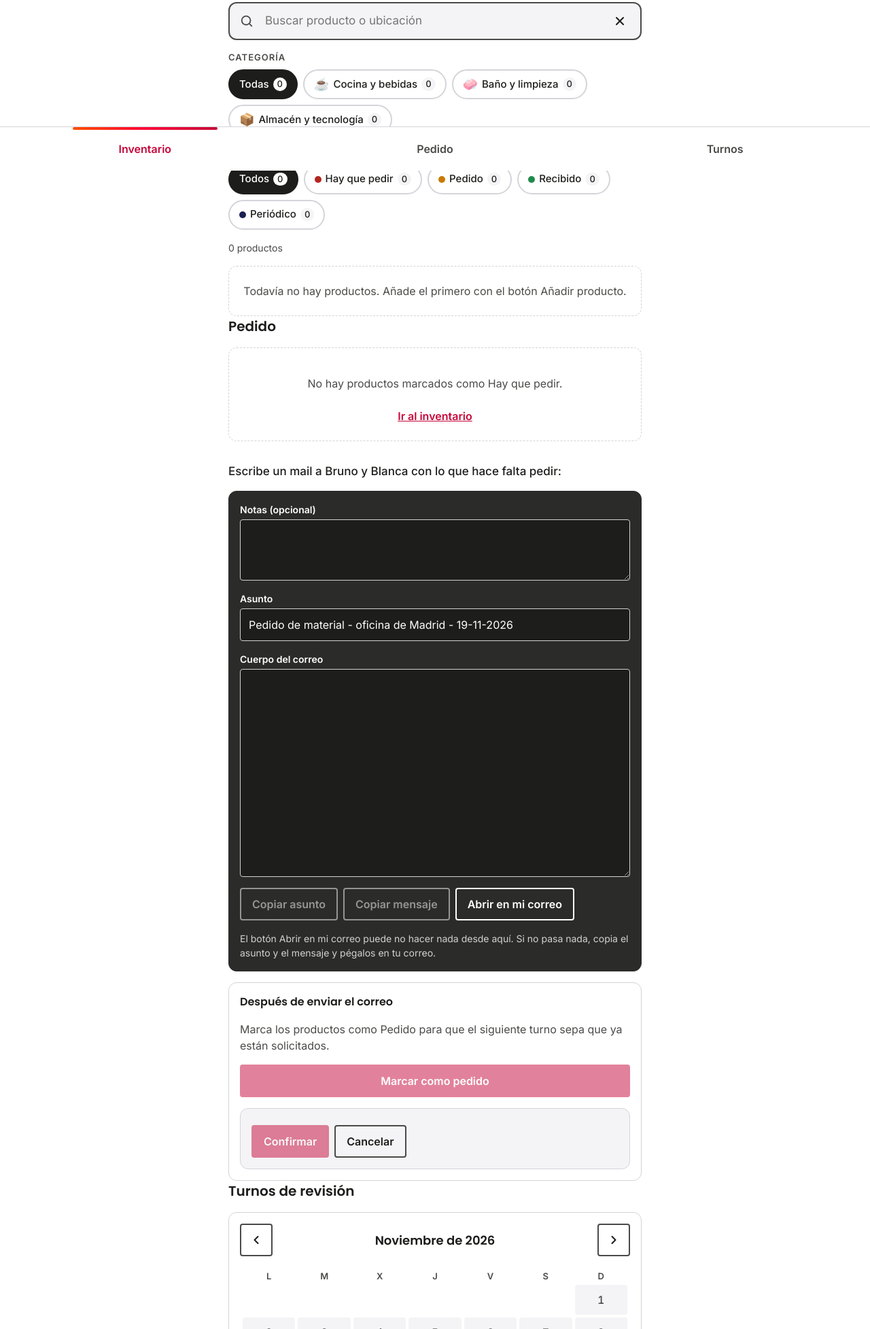
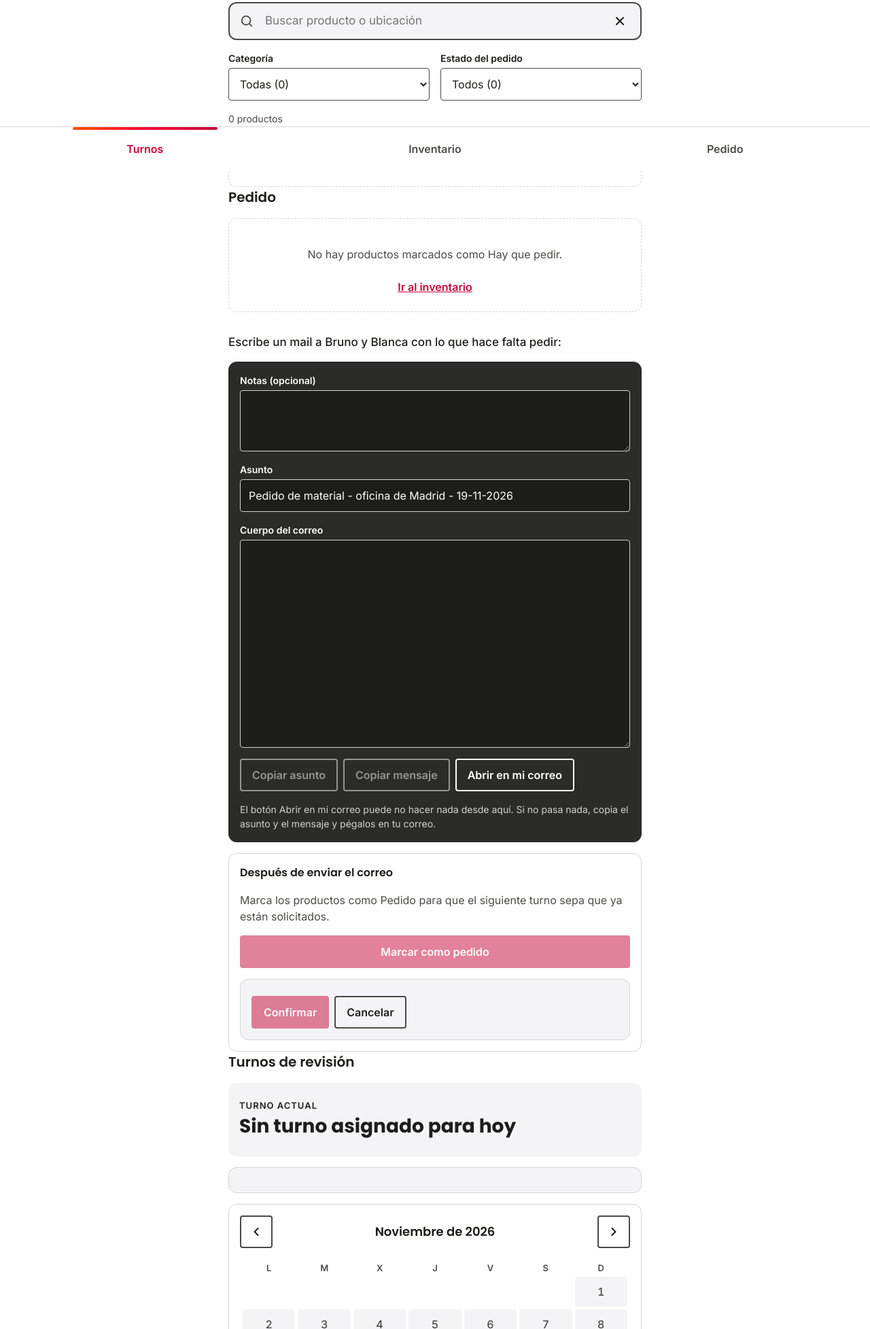
Before and after one commit to amaeso-webimpacto/mkt-automation, a plain HTML site: page oficina-inventario/index.html in a window 1280 px wide. Shown: the part 549-2504 px from the top of the page at 68% size. Drawn offline with Linux system fonts and the light colour scheme.

Commit message:
Inventario de oficina: turno actual y aviso del siguiente, pestaña Turnos primera y filtros en desplegables
Co-Authored-By: Claude Sonnet 5.5 <noreply@anthropic.com>
Claude-Session: https://claude.ai/code/session_01AM6uHGx8R8XWUArcet2Ddu

```diff
--- a/oficina-inventario/index.html
+++ b/oficina-inventario/index.html
@@ -38,13 +38,15 @@
             <svg viewBox="0 0 24 24" width="20" height="20" fill="none" stroke="currentColor" stroke-width="2.5" stroke-linecap="round" aria-hidden="true"><path d="M6 6l12 12M18 6 6 18"></path></svg>
           </button>
         </div>
-        <div class="chip-group">
-          <p class="chip-group__label" id="chips-category-label">Categoría</p>
-          <div class="chips" role="group" aria-labelledby="chips-category-label" data-js-chips-category></div>
-        </div>
-        <div class="chip-group">
-          <p class="chip-group__label" id="chips-status-label">Estado del pedido</p>
-          <div class="chips" role="group" aria-labelledby="chips-status-label" data-js-chips-status></div>
+        <div class="filters__selects">
+          <div class="field">
+            <label for="filter-category">Categoría</label>
+            <select id="filter-category" data-js-filter-category></select>
+          </div>
+          <div class="field">
+            <label for="filter-status">Estado del pedido</label>
+            <select id="filter-status" data-js-filter-status></select>
+          </div>
         </div>
       </div>
 
@@ -128,6 +130,17 @@
         <h2 class="section-head__title" id="title-turnos">Turnos de revisión</h2>
       </div>
 
+      <section class="turn-now" data-js-turn-now aria-labelledby="turn-now-label">
+        <p class="turn-now__label" id="turn-now-label">Turno actual</p>
+        <p class="turn-now__team" data-js-turn-now-team></p>
+        <p class="turn-now__dates" data-js-turn-now-dates></p>
+      </section>
+
+      <div class="notice" role="status" data-js-turn-next>
+        <p class="notice__title" data-js-turn-next-title></p>
+        <p class="notice__text" data-js-turn-next-text></p>
+      </div>
+
       <div class="card">
         <div class="calendar__nav">
           <button type="button" class="btn btn--secondary btn--icon" aria-label="Mes anterior" data-js-calendar-prev>
@@ -143,7 +156,7 @@
           <tbody data-js-calendar-body></tbody>
         </table>
         <div>
-          <p class="chip-group__label" id="legend-label">Orden de rotación</p>
+          <p class="label-caps" id="legend-label">Orden de rotación</p>
           <ol class="legend" aria-labelledby="legend-label" data-js-legend></ol>
         </div>
       </div>
@@ -173,9 +186,9 @@
   </main>
 
   <nav class="tabbar" aria-label="Secciones">
+    <a class="tabbar__link" href="#turnos" data-js-tab="turnos">Turnos</a>
     <a class="tabbar__link" href="#inventario" data-js-tab="inventario">Inventario</a>
     <a class="tabbar__link" href="#pedido" data-js-tab="pedido">Pedido</a>
-    <a class="tabbar__link" href="#turnos" data-js-tab="turnos">Turnos</a>
   </nav>
 
   <p class="toast" role="status" data-js-toast hidden></p>
@@ -242,14 +255,6 @@
     </div>
   </form>
 </dialog>
-
-<template data-js-template-chip>
-  <button type="button" class="chip" aria-pressed="false">
-    <span class="chip__icon" aria-hidden="true" data-js-field="icon"></span>
-    <span data-js-field="label"></span>
-    <span class="chip__count" data-js-field="count"></span>
-  </button>
-</template>
 
 <template data-js-template-category>
   <tbody class="group" data-js-category-group>
--- a/oficina-inventario/js/constants.js
+++ b/oficina-inventario/js/constants.js
@@ -15,12 +15,14 @@ export const MAX_TEAM_NAME_LENGTH = 40;
 export const TEAM_PREFIX = "Team";
 export const TEAM_PALETTE_SIZE = 8;
 export const TURN_LENGTH_DAYS = 14;
+export const MS_PER_DAY = 86400000;
 
 export const MAIL_RECIPIENTS = "Bruno y Blanca";
 export const OFFICE_LABEL = "oficina de Madrid";
 
-export const VIEWS = Object.freeze(["inventario", "pedido", "turnos"]);
-export const DEFAULT_VIEW = "inventario";
+export const VIEWS = Object.freeze(["turnos", "inventario", "pedido"]);
+export const DEFAULT_VIEW = "turnos";
+export const NEXT_TURN_WARNING_DAYS = 7;
 
 export const WEEKDAYS = Object.freeze([
   { short: "L", full: "lunes" },
--- a/oficina-inventario/js/logic.js
+++ b/oficina-inventario/js/logic.js
@@ -5,6 +5,8 @@ import {
   MAX_NAME_LENGTH,
   MAX_TEAM_NAME_LENGTH,
   MAX_TEXT_LENGTH,
+  MS_PER_DAY,
+  NEXT_TURN_WARNING_DAYS,
   OFFICE_LABEL,
   STATUS,
   TEAM_PALETTE_SIZE,
@@ -190,6 +192,33 @@ export function addTeamToRotation({ teams, periods }, rawName, todayIso) {
   };
 }
 
+function daysBetween(fromIso, toIso) {
+  const toUtc = (iso) => {
+    const [year, month, day] = iso.split("-").map(Number);
+    return Date.UTC(year, month - 1, day);
+  };
+  return Math.round((toUtc(toIso) - toUtc(fromIso)) / MS_PER_DAY);
+}
+
+function describePeriod(period, teams, days) {
+  return {
+    team: period.team,
+    from: period.from,
+    to: period.to,
+    days,
+    colorIndex: teamColorIndex(teams, period.team),
+  };
+}
+
+export function buildTurnSummary({ periods, teams, todayIso }) {
+  const currentIndex = findPeriodIndex(periods, todayIso);
+  const nextPeriod =
+    currentIndex >= 0 ? periods[currentIndex + 1] : periods.find((period) => period.from > todayIso);
+  const current = currentIndex >= 0 ? describePeriod(periods[currentIndex], teams, daysBetween(todayIso, periods[currentIndex].to)) : null;
+  const next = nextPeriod ? describePeriod(nextPeriod, teams, daysBetween(todayIso, nextPeriod.from)) : null;
+  return { current, next, warn: Boolean(next) && next.days <= NEXT_TURN_WARNING_DAYS };
+}
+
 export function changePeriodTeam(periods, index, team) {
   return periods.map((period, position) => (position === index ? { ...period, team } : period));
 }
--- a/oficina-inventario/js/main.js
+++ b/oficina-inventario/js/main.js
@@ -14,6 +14,7 @@ import {
   buildEmail,
   buildMailtoUrl,
   buildMonthGrid,
+  buildTurnSummary,
   changePeriodTeam,
   createItem,
   filterItems,
@@ -32,7 +33,7 @@ import {
   validateItemName,
 } from "./logic.js";
 import {
-  buildChips,
+  buildFilterSelects,
   renderBanner,
   renderCalendar,
   renderCalendarHead,
@@ -45,6 +46,7 @@ import {
   renderReview,
   renderRotation,
   renderTurn,
+  renderTurnSummary,
   renderView,
   showToast,
 } from "./render.js";
@@ -126,6 +128,7 @@ function renderOrder() {
 function renderTurns() {
   const { teams, periods } = state.rotation;
   const grid = buildMonthGrid(state.calendar, { periods, teams, todayIso: today() });
+  renderTurnSummary(buildTurnSummary({ periods, teams, todayIso: today() }));
   renderCalendar({ title: formatMonthTitle(state.calendar), grid });
   renderLegend(teams);
   renderRotation({ periods, teams, currentIndex: currentPeriodIndex() });
@@ -346,12 +349,13 @@ function bindFilters() {
     renderAll();
     query.focus();
   });
-  ref("filters").addEventListener("click", (event) => {
-    const category = event.target.closest("[data-js-chip-category]");
-    const status = event.target.closest("[data-js-chip-status]");
-    if (category) state.filters.category = category.getAttribute("data-js-chip-category");
-    if (status) state.filters.status = status.getAttribute("data-js-chip-status");
-    if (category || status) renderAll();
+  ref("filter-category").addEventListener("change", (event) => {
+    state.filters.category = event.target.value;
+    renderAll();
+  });
+  ref("filter-status").addEventListener("change", (event) => {
+    state.filters.status = event.target.value;
+    renderAll();
   });
 }
 
@@ -439,7 +443,7 @@ function bindGlobal() {
 }
 
 function prepareControls() {
-  buildChips();
+  buildFilterSelects();
   renderCalendarHead();
   const form = ref("item-form");
   fillSelect(form.elements.category, CATEGORIES.map(({ id, label, emoji }) => ({ value: id, label: `${emoji} ${label}` })));
--- a/oficina-inventario/js/render.js
+++ b/oficina-inventario/js/render.js
@@ -70,52 +70,42 @@ export function showToast(message) {
 
 /* Inventory: filters */
 
-function appendChip(container, attribute, value, { icon = "", label, iconClass = "" }) {
-  const chip = cloneTemplate("chip");
-  chip.setAttribute(attribute, value);
-  const iconElement = field(chip, "icon");
-  iconElement.textContent = icon;
-  if (iconClass) iconElement.classList.add("chip__icon--dot", iconClass);
-  iconElement.hidden = !icon && !iconClass;
-  field(chip, "label").textContent = label;
-  container.append(chip);
+const CATEGORY_FILTER_OPTIONS = Object.freeze([
+  { value: "", label: "Todas" },
+  ...CATEGORIES.map(({ id, label, emoji }) => ({ value: id, label: `${emoji} ${label}` })),
+]);
+
+const STATUS_FILTER_OPTIONS = Object.freeze([
+  { value: "", label: "Todos" },
+  ...Object.values(STATUS)
+    .filter(Boolean)
+    .map((status) => ({ value: status, label: STATUS_LABELS[status] })),
+]);
+
+export function buildFilterSelects() {
+  fillSelect(ref("filter-category"), CATEGORY_FILTER_OPTIONS);
+  fillSelect(ref("filter-status"), STATUS_FILTER_OPTIONS);
 }
 
-export function buildChips() {
-  const categoryBox = ref("chips-category");
-  appendChip(categoryBox, "data-js-chip-category", "", { label: "Todas" });
-  CATEGORIES.forEach(({ id, label, emoji }) => {
-    appendChip(categoryBox, "data-js-chip-category", id, { icon: emoji, label });
+function updateFilterSelect(select, options, selected, counts) {
+  [...select.options].forEach((option, index) => {
+    const { value, label } = options[index];
+    option.textContent = `${label} (${counts[value] ?? 0})`;
   });
-  const statusBox = ref("chips-status");
-  appendChip(statusBox, "data-js-chip-status", "", { label: "Todos" });
-  Object.values(STATUS)
-    .filter(Boolean)
-    .forEach((status) => {
-      appendChip(statusBox, "data-js-chip-status", status, {
-        label: STATUS_LABELS[status],
-        iconClass: `chip__icon--${status}`,
-      });
-    });
-}
-
-function updateChips(name, selected, counts) {
-  refs(`chip-${name}`).forEach((chip) => {
-    const value = chip.getAttribute(`data-js-chip-${name}`);
-    chip.setAttribute("aria-pressed", String(value === selected));
-    field(chip, "count").textContent = counts[value] ?? 0;
-  });
+  select.value = selected;
 }
 
 export function renderFilters({ filters, items }) {
-  const categoryCounts = { "": items.length };
-  const statusCounts = { "": items.length };
+  const categoryCounts = {};
+  const statusCounts = {};
   items.forEach((item) => {
     categoryCounts[item.category] = (categoryCounts[item.category] ?? 0) + 1;
     statusCounts[item.status] = (statusCounts[item.status] ?? 0) + 1;
   });
-  updateChips("category", filters.category, categoryCounts);
-  updateChips("status", filters.status, statusCounts);
+  categoryCounts[""] = items.length;
+  statusCounts[""] = items.length;
+  updateFilterSelect(ref("filter-category"), CATEGORY_FILTER_OPTIONS, filters.category, categoryCounts);
+  updateFilterSelect(ref("filter-status"), STATUS_FILTER_OPTIONS, filters.status, statusCounts);
   ref("filter-clear").hidden = !filters.query;
 }
 
@@ -222,6 +212,40 @@ export function renderEmailPreview({ subject, body, mailtoUrl }) {
 
 /* Rotation */
 
+function describeDays(days) {
+  if (days <= 0) return "hoy";
+  if (days === 1) return "mañana";
+  return `en ${days} días`;
+}
+
+function describeDaysLeft(days) {
+  if (days <= 0) return "hoy es el último día";
+  if (days === 1) return "queda 1 día";
+  return `quedan ${days} días`;
+}
+
+export function renderTurnSummary({ current, next, warn }) {
+  const card = ref("turn-now");
+  card.className = "turn-now";
+  if (current) {
+    if (current.colorIndex >= 0) card.classList.add(teamColorClass(current.colorIndex));
+    ref("turn-now-team").textContent = teamLabel(current.team);
+    ref("turn-now-dates").textContent = `${formatShortDate(current.from)} al ${formatShortDate(current.to)} · ${describeDaysLeft(current.days)}`;
+  } else {
+    ref("turn-now-team").textContent = "Sin turno asignado para hoy";
+    ref("turn-now-dates").textContent = "";
+  }
+
+  const notice = ref("turn-next");
+  notice.classList.toggle("notice--warn", warn);
+  notice.hidden = !next;
+  if (!next) return;
+  ref("turn-next-title").textContent = `${warn ? "Aviso: " : ""}Siguiente turno ${describeDays(next.days)}`;
+  ref("turn-next-text").textContent = `${teamLabel(next.team)} · ${formatShortDate(next.from)} al ${formatShortDate(next.to)}${
+    warn ? ". Dejad el inventario actualizado antes del cambio de turno." : ""
+  }`;
+}
+
 export function renderCalendarHead() {
   const row = document.createElement("tr");
   WEEKDAYS.forEach(({ short, full }) => {
--- a/oficina-inventario/styles.css
+++ b/oficina-inventario/styles.css
@@ -406,7 +406,7 @@ body {
   font-weight: 600;
 }
 
-/* Search and chips */
+/* Search */
 .filters {
   display: grid;
   gap: var(--space-2);
@@ -451,76 +451,19 @@ body {
   cursor: pointer;
 }
 
-.chip-group {
+.filters__selects {
   display: grid;
-  gap: var(--space-1);
+  grid-template-columns: 1fr 1fr;
+  gap: var(--space-2);
 }
 
-.chip-group__label {
+.label-caps {
   margin: 0;
   color: var(--ink-2);
   font-size: 0.8125rem;
   font-weight: 600;
   letter-spacing: 1px;
   text-transform: uppercase;
-}
-
-.chips {
-  display: flex;
-  flex-wrap: wrap;
-  gap: var(--space-1);
-}
-
-.chip {
-  display: inline-flex;
-  align-items: center;
-  gap: 6px;
-  min-height: 44px;
-  padding: 0 14px;
-  border: 2px solid var(--line);
-  border-radius: var(--radius-pill);
-  background: var(--card);
-  color: var(--ink);
-  font: inherit;
-  font-size: 0.9375rem;
-  font-weight: 500;
-  cursor: pointer;
-}
-
-.chip[aria-pressed="true"] {
-  border-color: var(--ink);
-  background: var(--ink);
-  color: var(--bg);
-}
-
-.chip__icon {
-  font-size: 1.125rem;
-  line-height: 1;
-}
-
-.chip__icon--dot {
-  width: 10px;
-  height: 10px;
-  border-radius: var(--radius-pill);
-  background: var(--ink-2);
-}
-
-.chip__icon--por-pedir { background: var(--bad); }
-.chip__icon--pedido { background: var(--warn); }
-.chip__icon--recibido { background: var(--ok); }
-.chip__icon--periodico { background: var(--info); }
-
-.chip__count {
-  padding: 0 6px;
-  border-radius: var(--radius-pill);
-  background: var(--bg-2);
-  color: var(--ink);
-  font-size: 0.8125rem;
-  font-variant-numeric: tabular-nums;
-}
-
-.chip[aria-pressed="true"] .chip__count {
-  background: var(--bg);
 }
 
 /* Inventory table: same columns as the original sheet */
@@ -765,6 +708,61 @@ thead .cell {
   font-variant-numeric: tabular-nums;
 }
 
+/* Current turn and next-turn notice */
+.turn-now {
+  display: grid;
+  gap: var(--space-0);
+  padding: var(--space-3) var(--space-2);
+  border-radius: var(--radius-md);
+  background: var(--team, var(--bg-2));
+  color: var(--team-text, var(--ink));
+}
+
+.turn-now__label {
+  margin: 0;
+  font-size: 0.8125rem;
+  font-weight: 600;
+  letter-spacing: 1px;
+  text-transform: uppercase;
+}
+
+.turn-now__team {
+  margin: 0;
+  font-family: var(--font-title);
+  font-size: 1.75rem;
+  font-weight: 700;
+  line-height: 1.15;
+}
+
+.turn-now__dates {
+  margin: 0;
+  font-variant-numeric: tabular-nums;
+}
+
+.notice {
+  display: grid;
+  gap: var(--space-0);
+  padding: var(--space-2);
+  border: 1px solid var(--line);
+  border-radius: var(--radius-md);
+  background: var(--bg-2);
+}
+
+.notice--warn {
+  border: 2px solid var(--warn);
+}
+
+.notice__title {
+  margin: 0;
+  font-family: var(--font-title);
+  font-weight: 600;
+}
+
+.notice__text {
+  margin: 0;
+  color: var(--ink-2);
+}
+
 /* Calendar */
 .calendar__nav {
   display: flex;
@@ -931,8 +929,7 @@ thead .cell {
 }
 
 @media (prefers-reduced-motion: no-preference) {
-  .btn,
-  .chip {
+  .btn {
     transition: background-color 0.15s, color 0.15s;
   }
 }
```
